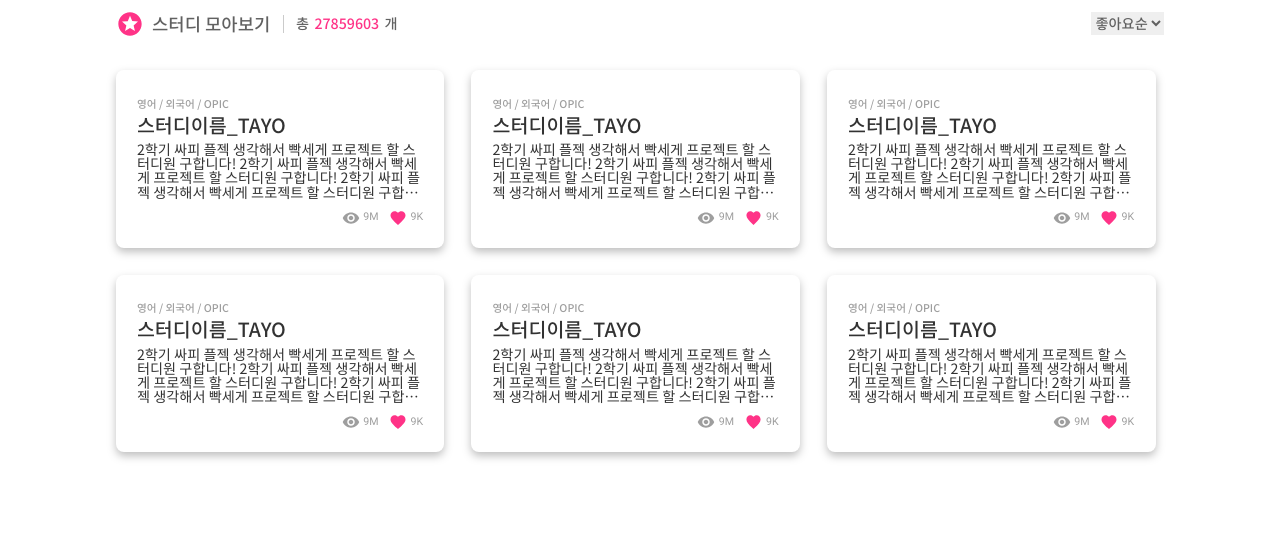
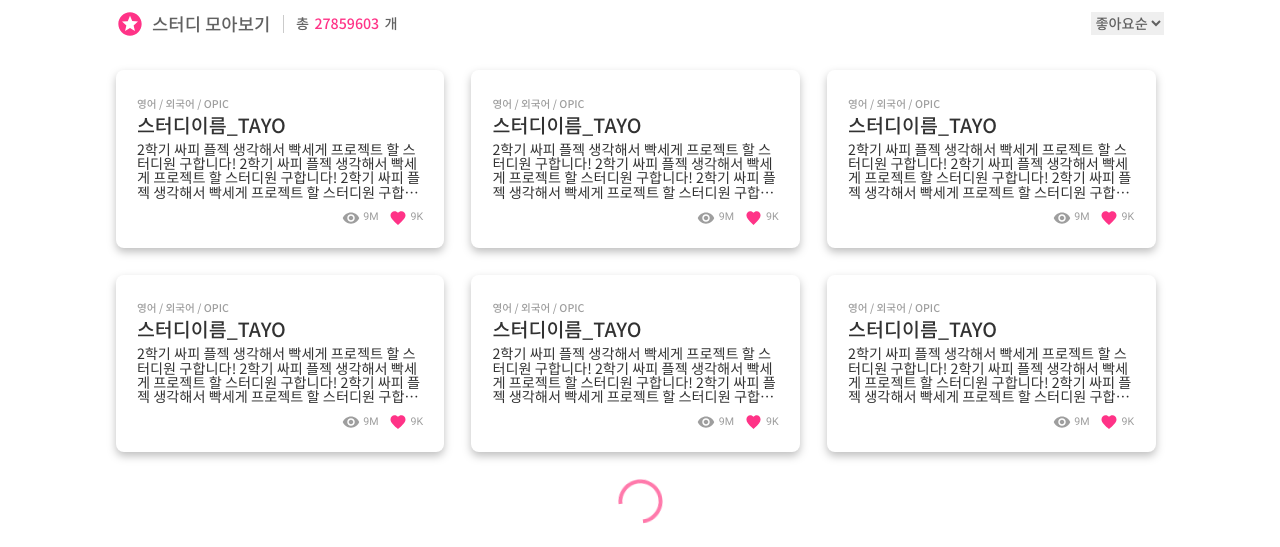
Before and after one commit to 5-TAYO/SSEUKTUDY, a React (Create React App) app in the folder frontend/: page /study/list in a window 1280 px wide. Shown: the part 816-1363 px from the top of the page. Before the commit the page ends 1325 px from the top, so only its background shows below. Built offline with nearby package versions, Linux system fonts and the light colour scheme.

Commit message:
feat : 무한스크롤 구현 (더미) #81

```diff
--- /dev/null
+++ b/frontend/src/components/Main/InfinityStudyCardList.jsx
@@ -0,0 +1,91 @@
+import React, { useState, useEffect } from "react";
+import PropTypes from "prop-types";
+import { v4 as uuid } from "uuid";
+import loadingSpinner from "@images/LoadingSpinner.svg";
+import "./InfinityStudyCardList.scss";
+import StudyCardList from "@components/Main/StudyCardList";
+
+function InfinityStudyCardList({ title }) {
+  const [isLoading, setIsLoading] = useState(false);
+  const [isEnd, setIsEnd] = useState(false);
+  const [observerTarget, setObserverTarget] = useState(null);
+  const [studyList, setStudyList] = useState([]);
+  const [page, setPage] = useState(0);
+
+  const getStduyList = async () => {
+    setIsLoading(true);
+    // eslint-disable-next-line no-promise-executor-return
+    const delay = ms => new Promise(res => setTimeout(res, ms));
+    await delay(3000);
+    setStudyList([...studyList, 1]);
+
+    // 테스트 코드입니다.
+    if (page === 3) {
+      setIsEnd(false);
+      // setIsEnd(true);
+    }
+    //
+    setIsLoading(false);
+  };
+
+  // 옵저버 콜백
+  const onIntersect = entries => {
+    entries.forEach(entry => {
+      if (entry.isIntersecting && !isLoading) {
+        setPage(prev => prev + 1);
+      }
+    });
+  };
+
+  useEffect(() => {
+    // console.log("study Modi", studyList);
+  }, [studyList]);
+
+  useEffect(() => {
+    getStduyList();
+  }, [page]);
+
+  useEffect(() => {
+    const observer = new IntersectionObserver(onIntersect, { threshold: 0.1 });
+    if (observerTarget) {
+      observer.observe(observerTarget);
+    }
+    return () => {
+      if (observerTarget) {
+        observer.unobserve(observerTarget);
+      }
+    };
+  }, [observerTarget]);
+  return (
+    <div id="infinity-study-card-list">
+      {title && <p className="title">{title}</p>}
+      <div className="flex column">
+        {studyList.length !== 0 &&
+          studyList.map(() => <StudyCardList key={uuid()} />)}
+      </div>
+      {!isEnd && (
+        <div className="flex justify-center">
+          {isLoading ? (
+            <img
+              src={loadingSpinner}
+              title="로딩스피너"
+              alt="로딩스피너"
+              className="loading-spinner"
+            />
+          ) : (
+            <div ref={setObserverTarget} />
+          )}
+        </div>
+      )}
+    </div>
+  );
+}
+
+InfinityStudyCardList.defaultProps = {
+  title: null
+};
+
+InfinityStudyCardList.propTypes = {
+  title: PropTypes.string
+};
+export default InfinityStudyCardList;
--- /dev/null
+++ b/frontend/src/components/Main/InfinityStudyCardList.scss
@@ -0,0 +1,17 @@
+#infinity-study-card-list {
+  @keyframes spin {
+    0% {
+      transform: rotate(0deg);
+    }
+    100% {
+      transform: rotate(360deg);
+    }
+  }
+
+  .loading-spinner {
+    margin-bottom: vw(30px);
+    width: vw(50px);
+    height: vw(50px);
+    animation: spin 1s linear infinite;
+  }
+}
--- a/frontend/src/components/Main/StudyCardList.scss
+++ b/frontend/src/components/Main/StudyCardList.scss
@@ -1,5 +1,5 @@
 .study-card-list {
-  margin-bottom: vw(64px);
+  // margin-bottom: vw(64px);
 
   .title {
     margin-bottom: vw(32px);
@@ -9,6 +9,9 @@
     align-content: space-between;
     justify-content: space-between;
     width: vw(1170px);
-    height: vw(430px);
+    // height: vw(430px);
+    .card {
+      margin-bottom: vw(30px);
+    }
   }
 }
--- a/frontend/src/screens/StudyList.jsx
+++ b/frontend/src/screens/StudyList.jsx
@@ -1,6 +1,6 @@
 import React, { useState } from "react";
 import "./StudyList.scss";
-import StudyCardList from "@components/Main/StudyCardList";
+import InfinityStudyCardList from "@components/Main/InfinityStudyCardList";
 import SearchIcon from "@images/Search.svg";
 import StudyListUpIcon from "@images/StudyListUp.svg";
 
@@ -145,7 +145,7 @@ function StudyList() {
             <option value="regDate">등록일순</option>
           </select>
         </header>
-        <StudyCardList />
+        <InfinityStudyCardList />
       </div>
     </div>
   );
```
Also changed, not shown: frontend/src/assets/images/LoadingSpinner.svg (added).
